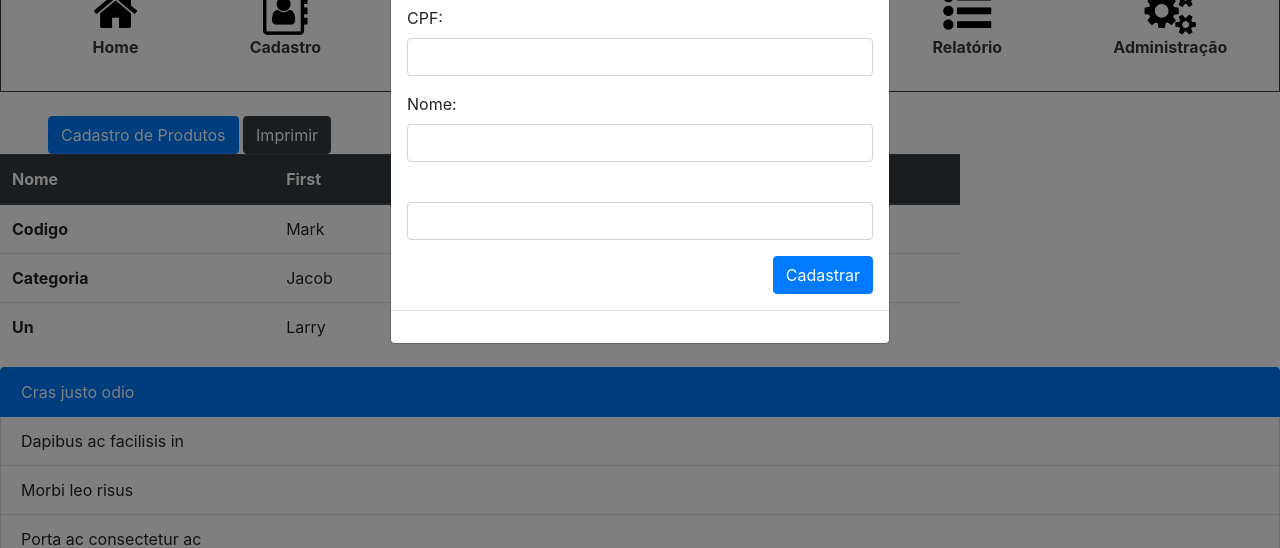
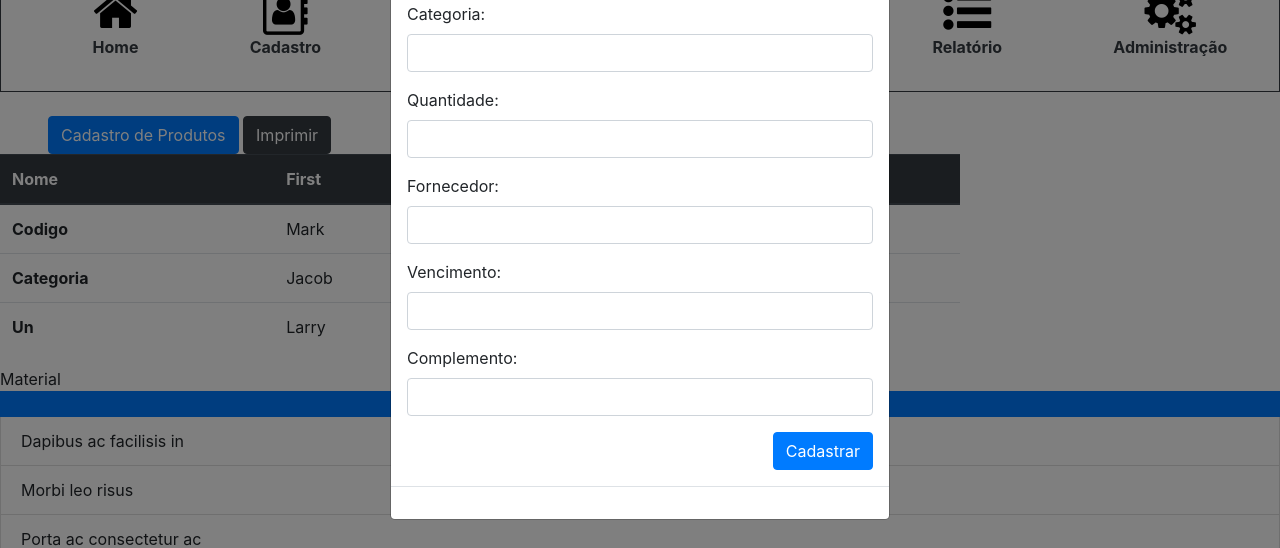
Before and after one commit to LordKariowa/projetoodonto, a PHP site: page /estoque.php in a window 1280 px wide, after a click on "Cadastro de Produtos". Shown: the part 322-870 px from the top of the page. Run offline with PHP 8.4, Linux system fonts and the light colour scheme.

Commit message:
Add files via upload

```diff
--- a/estoque.php
+++ b/estoque.php
@@ -16,6 +16,7 @@
 		<button type="button" class="btn btn-primary btn-md ml-5" data-toggle="modal" data-target="#modal1">Cadastro de Produtos</button>
         <button type="button" class="btn btn-dark">Imprimir</button>
 
+
         <!--Modal-->
 			<div class="modal fade" id="modal1" tabindex="-1" role="dialog" aria-labelledby="modalTitle" aria-hidden="true">
 				<div class="modal-dialog modal-dialog-centered" role="document">
@@ -31,18 +32,33 @@
 			        		<h5>Descrição do Material</h5>
 							<form class = "form-group mt-2" action="agendarCliente.php" method="post">
 								<div class="form-group">
-									<label for="cpf">CPF:</label>
+									<label for="cpf">N° do Produto:</label>
 									<input type="text" class="form-control" id="cpf" placeholder="" name = "cpf">
 								</div>
 								<div class="form-group">
-									<label for="nome">Nome:</label>
+									<label for="nome">Nome do Produto:</label>
 									<input type="text" class="form-control" id="nome" placeholder="" name = "nome">
 								</div>
 								<div class="form-group">
-									<label for="nome"></label>
+									<label for="nome">Categoria:</label>
 									<input type="text" class="form-control" id="nome" placeholder="" name = "nome">
 								</div>
-
+							<div class="form-group">
+									<label for="nome">Quantidade:</label>
+									<input type="text" class="form-control" id="nome" placeholder="" name = "nome">
+								</div>
+                                <div class="form-group">
+									<label for="nome">Fornecedor:</label>
+									<input type="text" class="form-control" id="nome" placeholder="" name = "nome">
+								</div>
+                                <div class="form-group">
+									<label for="nome">Vencimento:</label>
+									<input type="text" class="form-control" id="nome" placeholder="" name = "nome">
+								</div>
+                                <div class="form-group">
+									<label for="nome">Complemento:</label>
+									<input type="text" class="form-control" id="nome" placeholder="" name = "nome">
+								</div>
 								<input type="submit" class="btn btn-primary float-right" value = "Cadastrar">
 							</form>
 			      		</div>
@@ -83,8 +99,8 @@
   </tbody>
 </table>
 
-        <ul class="list-group">
-  <li class="list-group-item active">Cras justo odio</li>
+        <ul class="list-group"><t3>Material</t3>
+  <li class="list-group-item active"></li>
   <li class="list-group-item">Dapibus ac facilisis in</li>
   <li class="list-group-item">Morbi leo risus</li>
   <li class="list-group-item">Porta ac consectetur ac</li>
```
